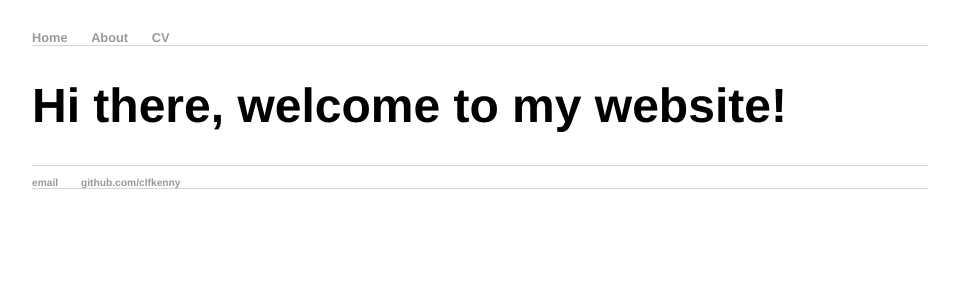
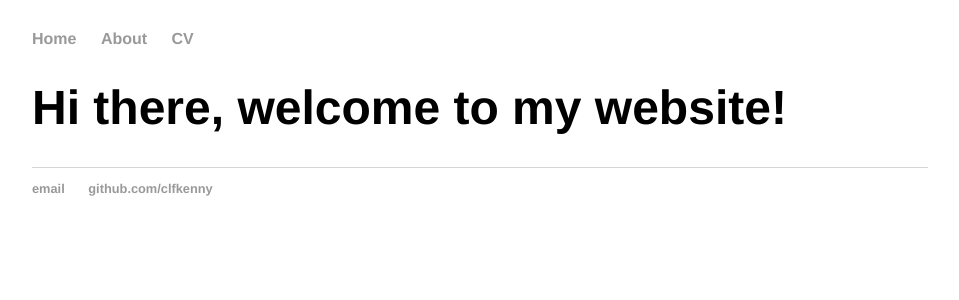
Before and after one commit to clfkenny/clfkenny.github.io, a Jekyll site: the page built from index.md, in a window 1280 px wide. Shown: the top 300 px of the page, without its empty margins (160-1119 px from the left). Built offline with Jekyll 4.4.1, drawn with Linux system fonts in a browser that asks for light colours.

Commit message:
Update main.css

```diff
--- a/css/main.css
+++ b/css/main.css
@@ -7,8 +7,6 @@ nav ul, footer ul {
     padding: 0px;
     list-style: none;
     font-weight: bold;
-    border-bottom: 1px solid #d5d5d5;
-    font-size: .8em;
 }
 nav ul li, footer ul li {
     display: inline;
```
